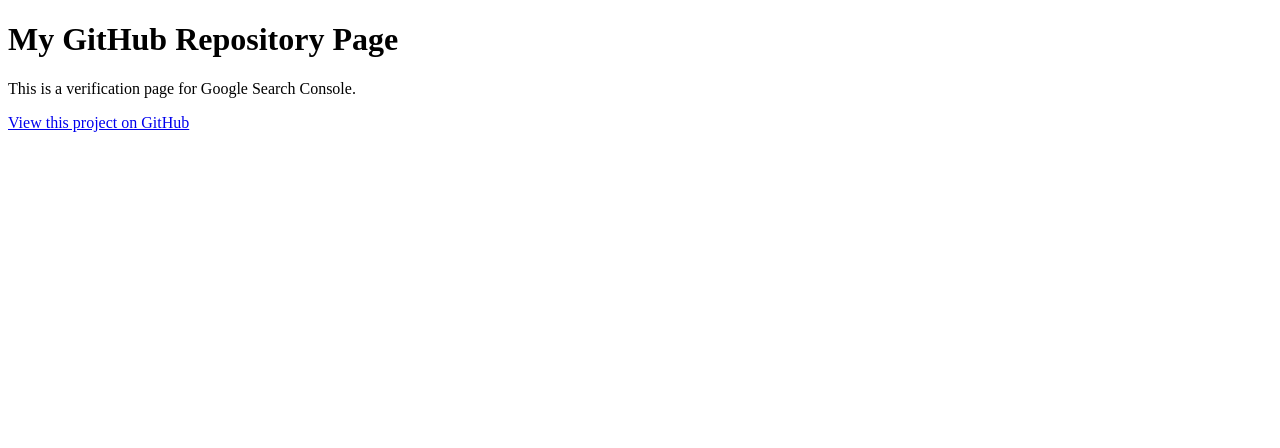
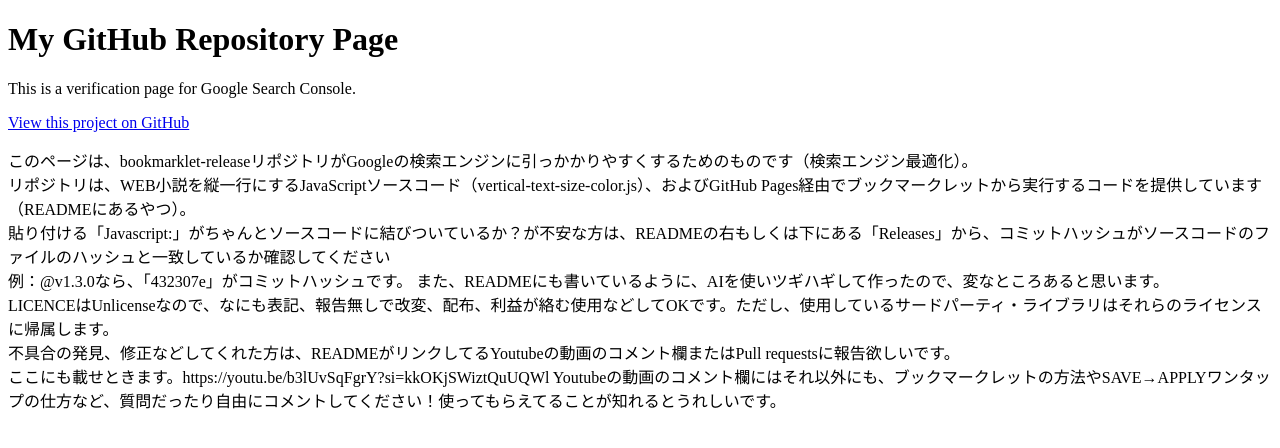
Before and after one commit to kuansy373/bookmarklet-release, a plain HTML site: page index.html in a window 1280 px wide. Drawn offline with Linux system fonts and the light colour scheme.

Commit message:
Update index.html

```diff
--- a/index.html
+++ b/index.html
@@ -13,5 +13,16 @@
     View this project on GitHub
   </a>
 
+  <p>このページは、bookmarklet-releaseリポジトリがGoogleの検索エンジンに引っかかりやすくするためのものです（検索エンジン最適化）。<br>
+    リポジトリは、WEB小説を縦一行にするJavaScriptソースコード（vertical-text-size-color.js）、およびGitHub Pages経由でブックマークレットから実行するコードを提供しています（READMEにあるやつ）。<br>
+    貼り付ける「Javascript:」がちゃんとソースコードに結びついているか？が不安な方は、READMEの右もしくは下にある「Releases」から、コミットハッシュがソースコードのファイルのハッシュと一致しているか確認してください<br>
+    例：@v1.3.0なら、「432307e」がコミットハッシュです。
+    また、READMEにも書いているように、AIを使いツギハギして作ったので、変なところあると思います。<br>
+    LICENCEはUnlicenseなので、なにも表記、報告無しで改変、配布、利益が絡む使用などしてOKです。ただし、使用しているサードパーティ・ライブラリはそれらのライセンスに帰属します。<br>
+    不具合の発見、修正などしてくれた方は、READMEがリンクしてるYoutubeの動画のコメント欄またはPull requestsに報告欲しいです。<br>
+    ここにも載せときます。https://youtu.be/b3lUvSqFgrY?si=kkOKjSWiztQuUQWl
+    Youtubeの動画のコメント欄にはそれ以外にも、ブックマークレットの方法やSAVE→APPLYワンタップの仕方など、質問だったり自由にコメントしてください！使ってもらえてることが知れるとうれしいです。
+  </p>
+
 </body>
 </html>
```
